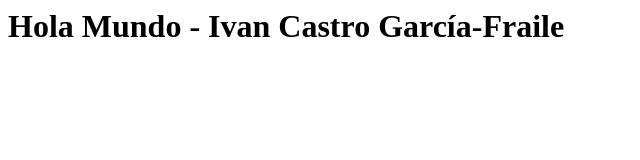
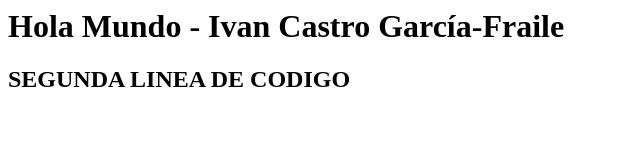
Before and after one commit to ivancg-dev/mi-primer-repo-cloud, a plain HTML site: page index.html in a window 1280 px wide. Shown: the whole page, without its empty margins (0-640 px from the left). Drawn offline with Linux system fonts and the light colour scheme.

Commit message:
Add second line header to index.html

```diff
--- a/index.html
+++ b/index.html
@@ -1 +1,2 @@
 <h1>Hola Mundo - Ivan Castro García-Fraile</h1>
+<h2>SEGUNDA LINEA DE CODIGO</h2>
```
